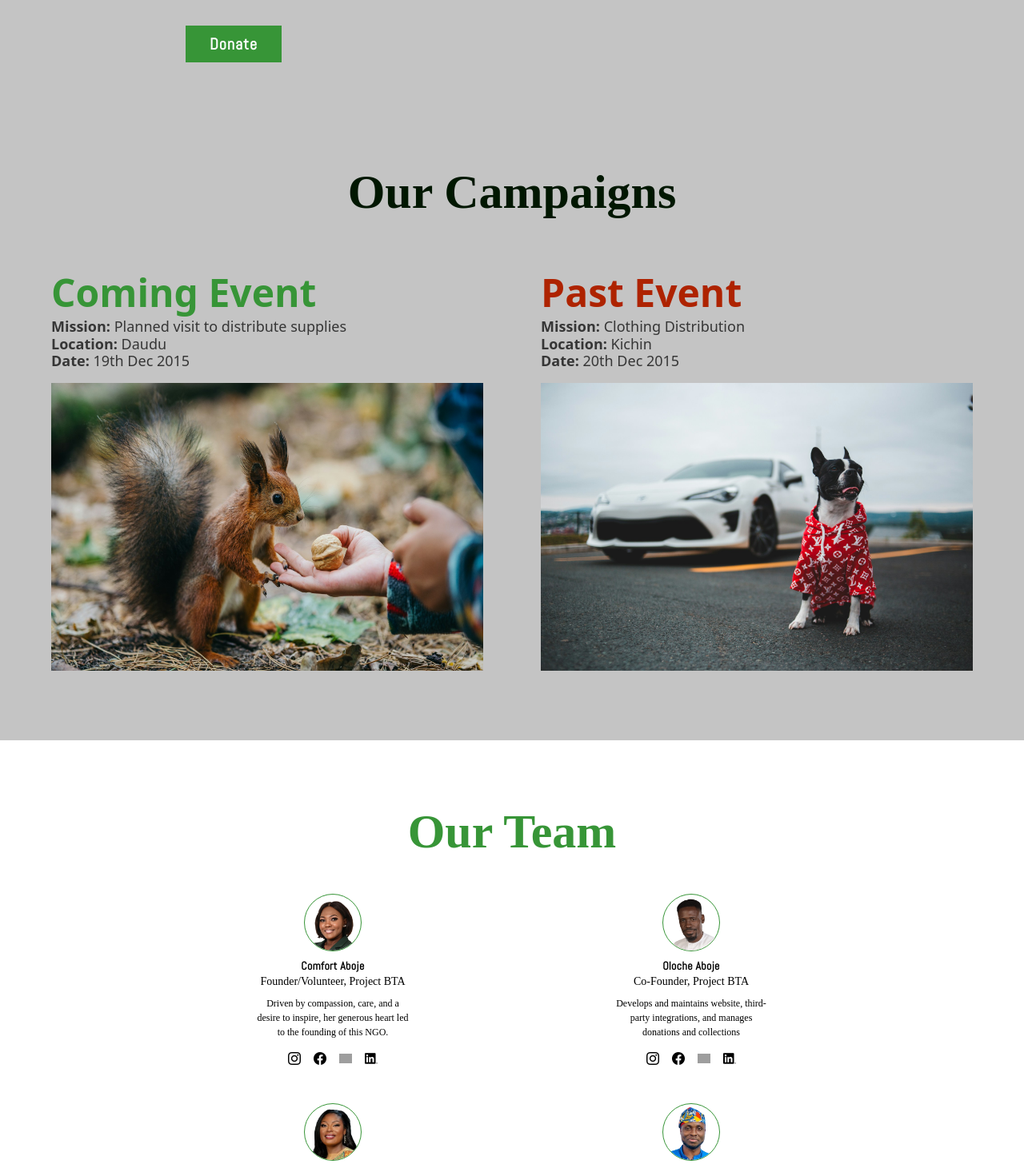
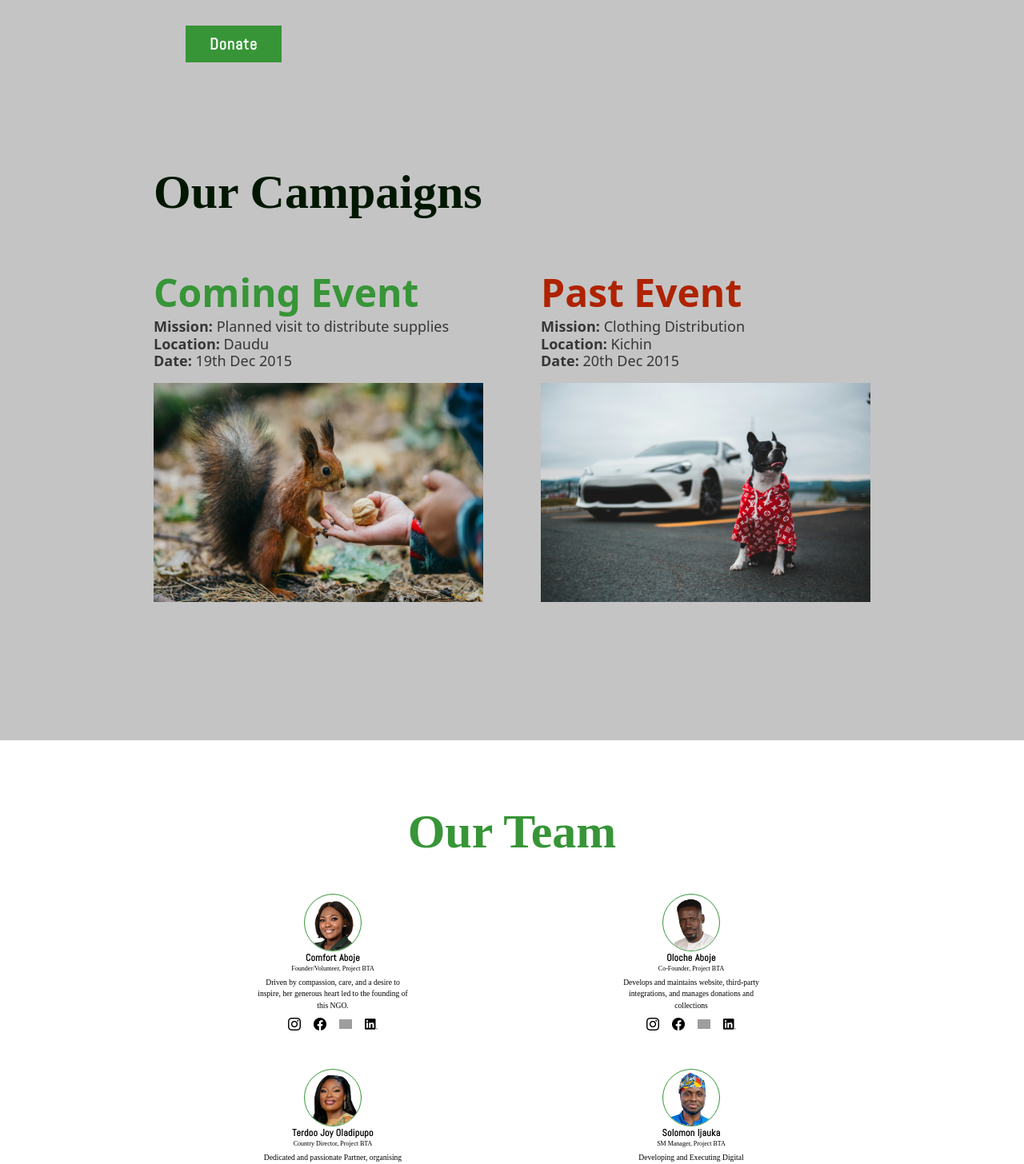
Before and after one commit to accdev1694/project-bta, a React (Vite) app: page / in a window 1280 px wide. Shown: the part 1700-3156 px from the top of the page at 80% size. Built offline with nearby package versions, Linux system fonts and the light colour scheme; grey boxes are pictures that could not be loaded; a web font is replaced by a local one.

Commit message:
fit all contents to team section

```diff
--- a/src/components/sections/Campaigns.jsx
+++ b/src/components/sections/Campaigns.jsx
@@ -16,9 +16,9 @@ const Campaigns = () => {
   return (
     <section
       id="campaigns"
-      className=" text-center min-h-screen bg-default w-screen text-white pt-21 px-[5%] pb-12"
+      className=" text-center min-h-screen bg-default w-screen text-white pt-21 px-[5%] xl:px-[15%] pb-12"
     >
-      <HeadingTwo title="Our Campaigns" className="text-left sm:text-center text-dark-green mb-8 sm:mb-18" />
+      <HeadingTwo title="Our Campaigns" className="text-left text-dark-green mb-8 sm:mb-18" />
       <div className="flex flex-col md:flex-row gap-12 sm:gap-18">
         {/* Coming Event */}
         <CampaignCard
--- a/src/components/sections/Team.jsx
+++ b/src/components/sections/Team.jsx
@@ -8,28 +8,28 @@ const Team = () => {
   }
 
   return (
-    <section id="team" className="min-h-screen pt-14 md:pt-21 text-center bg-white px-[5%] lg:px-[15%] pb-12">
+    <section id="team" className="min-h-screen pt-14 md:pt-21 text-center bg-white px-[5%] lg:px-[15%]">
 
       <HeadingTwo title="Our Team" className="text-secondary" />
       <div className="grid lg:grid-cols-2">
         {team.map((member) => (
           <div
             key={member.id}
-            className="flex flex-col items-center justify-between mt-6 lg:mt-12"
+            className="flex flex-col items-center justify-between mt-8 lg:mt-12"
           >
             <img
-              className="rounded-full w-12 lg:w-18 border-secondary"
+              className="rounded-full w-10 lg:w-18 border-secondary"
               src={member.image}
               alt={member.name}
             />
-            <h3 className="mt-2 font-bold text-sm font-abel tracking-wide">
+            <h3 className=" font-bold text-xs font-abel tracking-wide">
               {member.name}
             </h3>
-            <p className="text-sm font-inria">{member.position}</p>
-            <p className="text-[12px] font-inria lg:w-48 mt-2">
+            <p className="text-[0.5em] font-inria">{member.position}</p>
+            <p className="text-[0.6em] font-inria lg:w-48 mt-1">
               {member.description}
             </p>
-            <div className="flex justify-center items-center gap-4 mt-4 ">
+            <div className="flex justify-center items-center gap-4 mt-2 ">
               <a href={member.handles.instagram} target="_blank">
                 <img
                   className="w-4"
```
